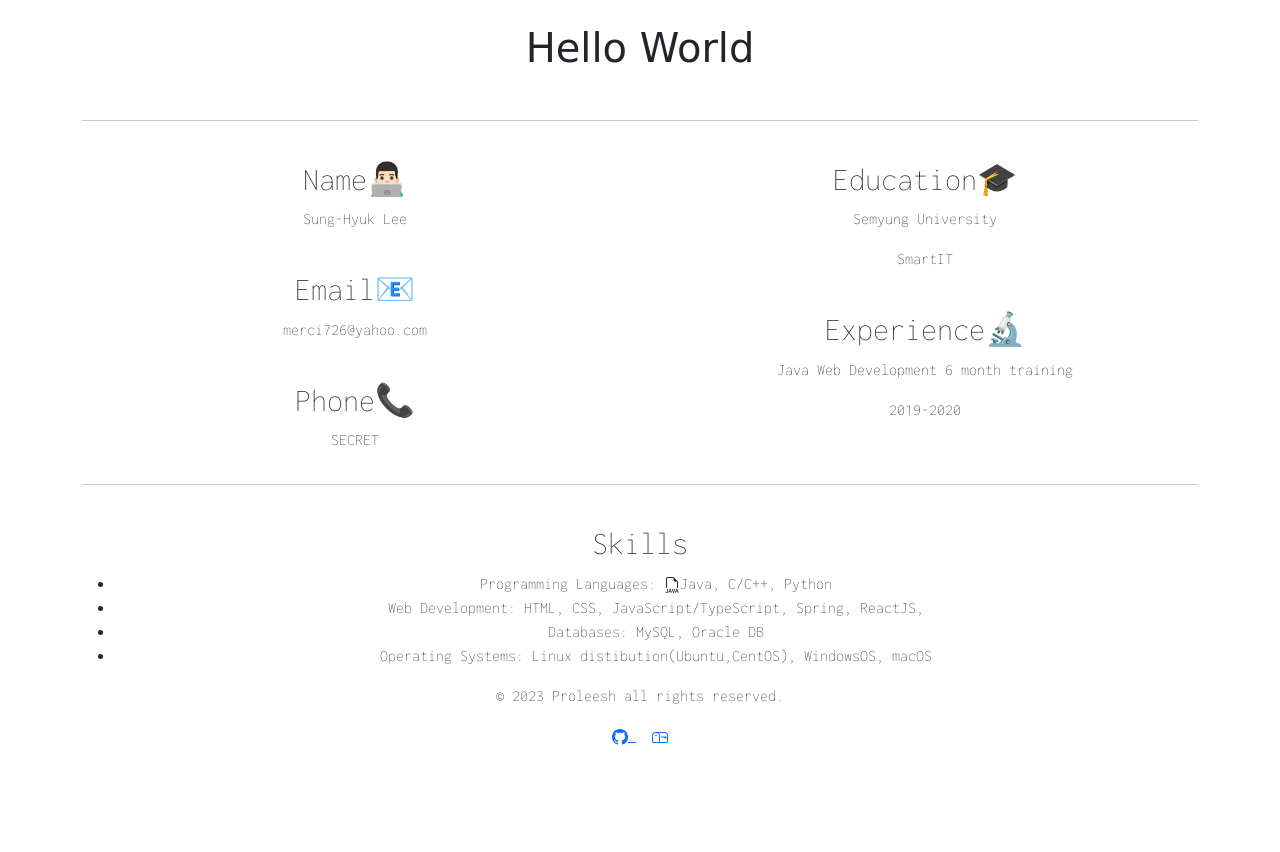
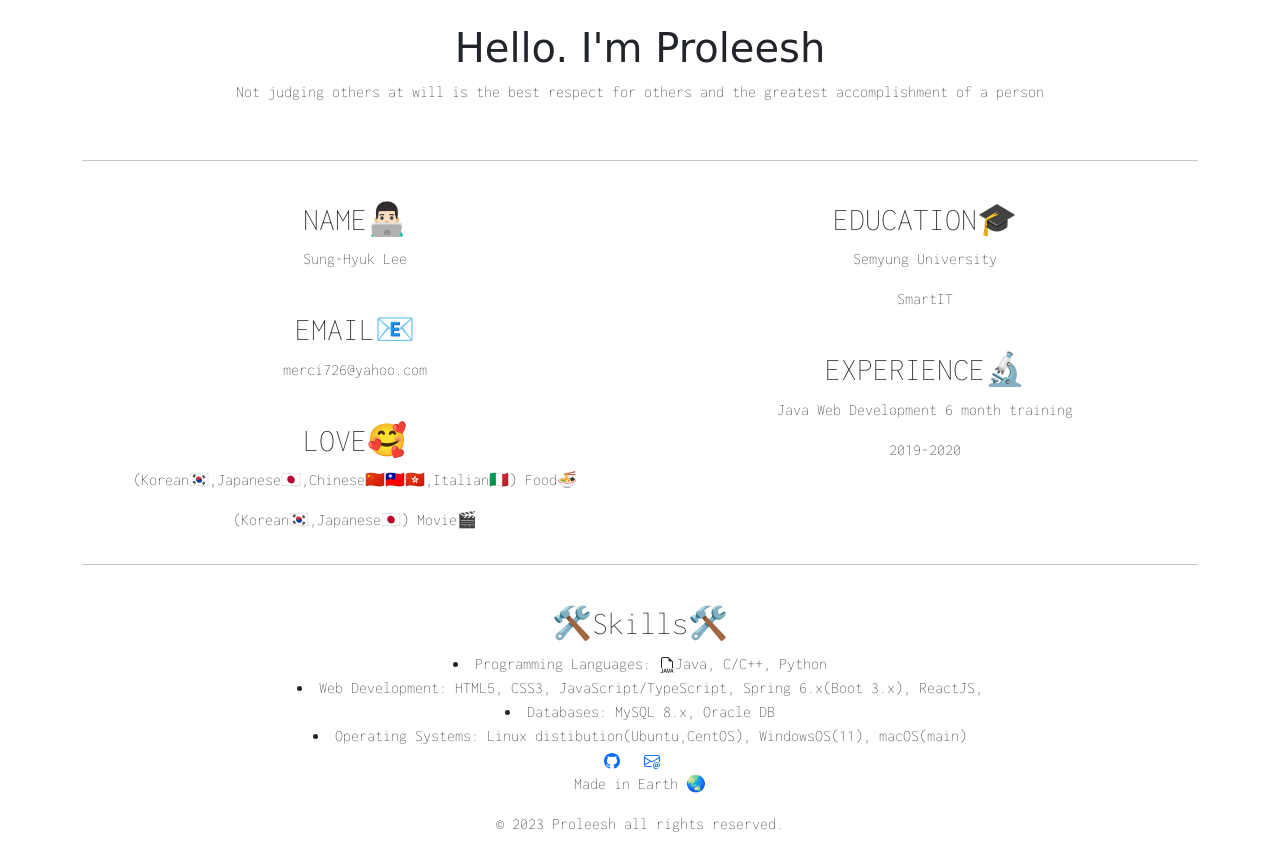
Before and after one commit to proleesh/smart02, a plain HTML site: page index.html in a window 1280 px wide. Before the commit the page ends 800 px from the top, so only its background shows below. Drawn offline with nearby package versions, Linux system fonts and the light colour scheme; a web font is replaced by a local one.

Commit message:
update resume

```diff
--- a/index.html
+++ b/index.html
@@ -2,40 +2,41 @@
 <html lang="en">
 <head>
   <meta charset="UTF-8">
-  <title>GitHub Resume</title>
+  <meta name="viewport" content="width=device-width, initial-scale=1.0">
+  <title>PROLEESH</title>
   <link href="https://cdn.jsdelivr.net/npm/bootstrap@5.1.3/dist/css/bootstrap.min.css" rel="stylesheet" integrity="sha384-1BmE4kWBq78iYhFldvKuhfTAU6auU8tT94WrHftjDbrCEXSU1oBoqyl2QvZ6jIW3" crossorigin="anonymous">
   <link rel="preconnect" href="https://fonts.googleapis.com">
 <link rel="preconnect" href="https://fonts.gstatic.com" crossorigin>
 <link href="https://fonts.googleapis.com/css2?family=Inconsolata:wght@200;900&display=swap" rel="stylesheet">
-<link rel="preconnect" href="https://fonts.googleapis.com">
-<link rel="preconnect" href="https://fonts.gstatic.com" crossorigin>
 <link href="https://fonts.googleapis.com/css2?family=Inconsolata:wght@800&family=Rubik+Puddles&display=swap" rel="stylesheet">
 </head>
 <body>
   <div class="container" style="text-align: center; font-family: 'Inconsolata', monospace;">
     &nbsp;
-    <h1 style="font-family: 'Rubik Puddles', cursive;">Hello World</h1>
+    <h1 style="font-family: 'Rubik Puddles', cursive;">Hello. I'm Proleesh</h1>
+    <p>Not judging others at will is the best respect for others and the greatest accomplishment of a person</p>
     &nbsp;
     <hr />
     <div class="row">
       <div class="col-md-6">
         &nbsp;
-        <h2>Name👨🏻‍💻</h2>
+        <h2>NAME👨🏻‍💻</h2>
         <p>Sung-Hyuk Lee</p>
         &nbsp;
-        <h2>Email📧</h2>
+        <h2>EMAIL📧</h2>
         <p>merci726@yahoo.com</p>
         &nbsp;
-        <h2>Phone📞</h2>
-        <p>SECRET</p>
+        <h2>LOVE🥰</h2>
+        <p>(Korean🇰🇷,Japanese🇯🇵,Chinese🇨🇳🇹🇼🇭🇰,Italian🇮🇹) Food🍜</p>
+        <p>(Korean🇰🇷,Japanese🇯🇵) Movie🎬</p>
       </div>
       <div class="col-md-6">
         &nbsp;
-        <h2>Education🎓</h2>
+        <h2>EDUCATION🎓</h2>
         <p>Semyung University</p>
         <p>SmartIT</p>
         &nbsp;
-        <h2>Experience🔬</h2>
+        <h2>EXPERIENCE🔬</h2>
         <p>Java Web Development 6 month training</p>
         <p>2019-2020</p>
       </div>
@@ -44,31 +45,31 @@
     <div class="row">
       <div class="col-md-12">
         &nbsp;
-        <h2>Skills</h2>
-        <ul>
+        <h2>🛠️Skills🛠️</h2>
           <li>Programming Languages: <svg xmlns="http://www.w3.org/2000/svg" width="16" height="16" fill="currentColor" class="bi bi-filetype-java" viewBox="0 0 16 16">
             <path fill-rule="evenodd" d="M14 4.5V11h-1V4.5h-2A1.5 1.5 0 0 1 9.5 3V1H4a1 1 0 0 0-1 1v9H2V2a2 2 0 0 1 2-2h5.5L14 4.5ZM1.521 15.175a1.321 1.321 0 0 1-.082-.466h.765a.577.577 0 0 0 .073.27.499.499 0 0 0 .454.246c.19 0 .33-.055.422-.164.092-.11.138-.265.138-.466V11.85h.79v2.725c0 .44-.118.774-.357 1.005-.236.23-.564.345-.984.345a1.59 1.59 0 0 1-.568-.094 1.144 1.144 0 0 1-.408-.266 1.139 1.139 0 0 1-.243-.39Zm3.972-.354-.314 1.028h-.8l1.342-3.999h.926l1.336 3.999h-.84l-.314-1.028H5.493Zm1.178-.59-.49-1.616h-.035l-.49 1.617h1.015Zm2.342 1.618h.952l1.327-3.999h-.878l-.888 3.138h-.038L8.59 11.85h-.917l1.34 3.999Zm3.087-1.028-.314 1.028h-.8l1.342-3.999h.926l1.336 3.999h-.84l-.314-1.028H12.1Zm1.178-.59-.49-1.616h-.035l-.49 1.617h1.015Z"/>
           </svg>Java, C/C++, Python</li>
-          <li>Web Development: HTML, CSS, JavaScript/TypeScript, Spring, ReactJS,</li>
-          <li>Databases: MySQL, Oracle DB</li>
-          <li>Operating Systems: Linux distibution(Ubuntu,CentOS), WindowsOS, macOS</li>
-        </ul>
+          <li>Web Development: HTML5, CSS3, JavaScript/TypeScript, Spring 6.x(Boot 3.x), ReactJS,</li>
+          <li>Databases: MySQL 8.x, Oracle DB</li>
+          <li>Operating Systems: Linux distibution(Ubuntu,CentOS), WindowsOS(11), macOS(main)</li>
       </div>
     </div>
     <footer>
-        <p>&copy; 2023 Proleesh all rights reserved.</p>
-        <a href="https://github.com/proleesh">
-        <svg xmlns="http://www.w3.org/2000/svg" width="16" height="16" fill="currentColor" class="bi bi-github" viewBox="0 0 16 16">
-            <path d="M8 0C3.58 0 0 3.58 0 8c0 3.54 2.29 6.53 5.47 7.59.4.07.55-.17.55-.38 0-.19-.01-.82-.01-1.49-2.01.37-2.53-.49-2.69-.94-.09-.23-.48-.94-.82-1.13-.28-.15-.68-.52-.01-.53.63-.01 1.08.58 1.23.82.72 1.21 1.87.87 2.33.66.07-.52.28-.87.51-1.07-1.78-.2-3.64-.89-3.64-3.95 0-.87.31-1.59.82-2.15-.08-.2-.36-1.02.08-2.12 0 0 .67-.21 2.2.82.64-.18 1.32-.27 2-.27.68 0 1.36.09 2 .27 1.53-1.04 2.2-.82 2.2-.82.44 1.1.16 1.92.08 2.12.51.56.82 1.27.82 2.15 0 3.07-1.87 3.75-3.65 3.95.29.25.54.73.54 1.48 0 1.07-.01 1.93-.01 2.2 0 .21.15.46.55.38A8.012 8.012 0 0 0 16 8c0-4.42-3.58-8-8-8z"/>
-          </svg>
+          <a href="github.com/proleesh" style="text-decoration:none;">
+            <svg xmlns="http://www.w3.org/2000/svg" width="16" height="16" fill="currentColor" class="bi bi-github" viewBox="0 0 16 16">
+              <path d="M8 0C3.58 0 0 3.58 0 8c0 3.54 2.29 6.53 5.47 7.59.4.07.55-.17.55-.38 0-.19-.01-.82-.01-1.49-2.01.37-2.53-.49-2.69-.94-.09-.23-.48-.94-.82-1.13-.28-.15-.68-.52-.01-.53.63-.01 1.08.58 1.23.82.72 1.21 1.87.87 2.33.66.07-.52.28-.87.51-1.07-1.78-.2-3.64-.89-3.64-3.95 0-.87.31-1.59.82-2.15-.08-.2-.36-1.02.08-2.12 0 0 .67-.21 2.2.82.64-.18 1.32-.27 2-.27.68 0 1.36.09 2 .27 1.53-1.04 2.2-.82 2.2-.82.44 1.1.16 1.92.08 2.12.51.56.82 1.27.82 2.15 0 3.07-1.87 3.75-3.65 3.95.29.25.54.73.54 1.48 0 1.07-.01 1.93-.01 2.2 0 .21.15.46.55.38A8.012 8.012 0 0 0 16 8c0-4.42-3.58-8-8-8z"/>
+            </svg>
           </a>
           &nbsp;
-          <a href="mailto:merci726@yahoo.com">
-            <svg xmlns="http://www.w3.org/2000/svg" width="16" height="16" fill="currentColor" class="bi bi-mailbox" viewBox="0 0 16 16">
-                <path d="M4 4a3 3 0 0 0-3 3v6h6V7a3 3 0 0 0-3-3zm0-1h8a4 4 0 0 1 4 4v6a1 1 0 0 1-1 1H1a1 1 0 0 1-1-1V7a4 4 0 0 1 4-4zm2.646 1A3.99 3.99 0 0 1 8 7v6h7V7a3 3 0 0 0-3-3H6.646z"/>
-                <path d="M11.793 8.5H9v-1h5a.5.5 0 0 1 .5.5v1a.5.5 0 0 1-.5.5h-1a.5.5 0 0 1-.354-.146l-.853-.854zM5 7c0 .552-.448 0-1 0s-1 .552-1 0a1 1 0 0 1 2 0z"/>
-              </svg>
+          <a href="mailto:merci726@yahoo.com" style="text-decoration: none;">
+            <svg xmlns="http://www.w3.org/2000/svg" width="16" height="16" fill="currentColor" class="bi bi-envelope-at" viewBox="0 0 16 16">
+              <path d="M2 2a2 2 0 0 0-2 2v8.01A2 2 0 0 0 2 14h5.5a.5.5 0 0 0 0-1H2a1 1 0 0 1-.966-.741l5.64-3.471L8 9.583l7-4.2V8.5a.5.5 0 0 0 1 0V4a2 2 0 0 0-2-2H2Zm3.708 6.208L1 11.105V5.383l4.708 2.825ZM1 4.217V4a1 1 0 0 1 1-1h12a1 1 0 0 1 1 1v.217l-7 4.2-7-4.2Z"/>
+              <path d="M14.247 14.269c1.01 0 1.587-.857 1.587-2.025v-.21C15.834 10.43 14.64 9 12.52 9h-.035C10.42 9 9 10.36 9 12.432v.214C9 14.82 10.438 16 12.358 16h.044c.594 0 1.018-.074 1.237-.175v-.73c-.245.11-.673.18-1.18.18h-.044c-1.334 0-2.571-.788-2.571-2.655v-.157c0-1.657 1.058-2.724 2.64-2.724h.04c1.535 0 2.484 1.05 2.484 2.326v.118c0 .975-.324 1.39-.639 1.39-.232 0-.41-.148-.41-.42v-2.19h-.906v.569h-.03c-.084-.298-.368-.63-.954-.63-.778 0-1.259.555-1.259 1.4v.528c0 .892.49 1.434 1.26 1.434.471 0 .896-.227 1.014-.643h.043c.118.42.617.648 1.12.648Zm-2.453-1.588v-.227c0-.546.227-.791.573-.791.297 0 .572.192.572.708v.367c0 .573-.253.744-.564.744-.354 0-.581-.215-.581-.8Z"/>
+            </svg>
           </a>
+          &nbsp;
+          <p>Made in Earth 🌏</p>
+          <p>&copy; 2023 Proleesh all rights reserved.</p>
       </footer>
   </div>
 </body>
```
